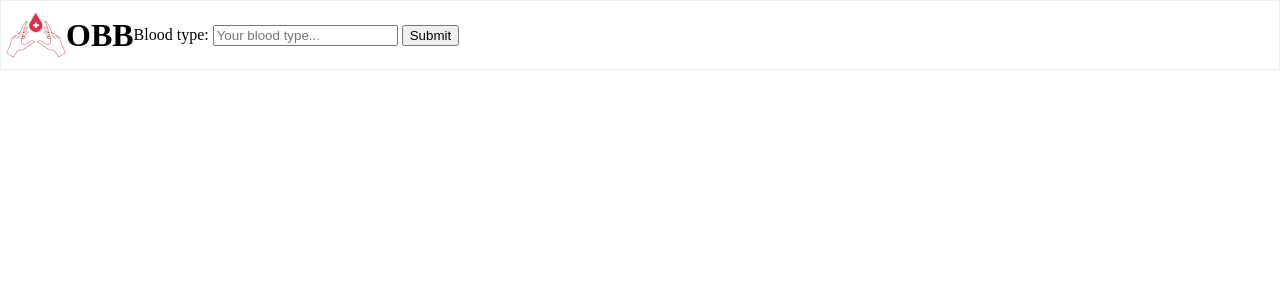
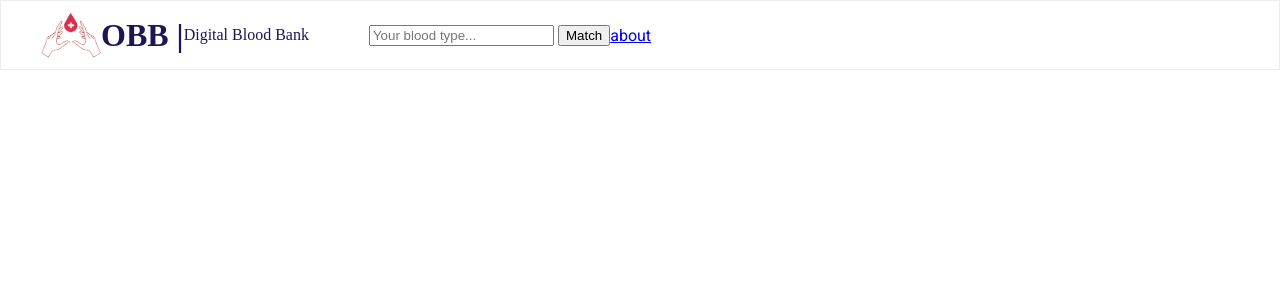
Before and after one commit to Fahadkiyani/digital-blood-bank, a Node server app: page / in a window 1280 px wide. Shown: the top 300 px of the page. Run offline with Node 20, Linux system fonts and the light colour scheme; some libraries are stand-ins or nearby versions.

Commit message:
video route created

```diff
--- a/app.js
+++ b/app.js
@@ -1,5 +1,4 @@
 const express = require('express');
-const router = express.Router();
 var path = require('path');
 const bodyParser = require('body-parser');
 const mongoose =require('mongoose');
@@ -7,12 +6,14 @@ require('dotenv/config');
 
 const app = express();
 
-
+// Middleware's
 // static path to public
 app.use('/static', express.static(path.join(__dirname, 'public')));
 
 // parse application/x-www-form-urlencoded
 app.use(bodyParser.urlencoded({ extended: false }));
+
+// router routes middleware
 
 
 
@@ -21,11 +22,18 @@ app.use(bodyParser.json());
 // view engine embedded js
 app.set('view engine', 'ejs');
 
-// root route
+// http request Endpoints
 app.get('/', (req,res)=>{
     res.render('pages/index');
     res.status(404).end()
 });
+app.post('/datalist',(req,res)=>{
+  console.log(req.body.bloodType);
+})
+app.get('/video',(req,res,next)=>{
+  res.redirect('https://www.youtube.com/watch?v=RvzL7ZU_r58');
+next();
+})
 
 // Database connect
 mongoose.connect(process.env.db_connection_string,{useNewUrlParser:true,useUnifiedTopology: true,keepAlive: true})
--- a/public/css/main.css
+++ b/public/css/main.css
@@ -1,3 +1,4 @@
+@import url('https://fonts.googleapis.com/css2?family=Roboto:ital,wght@0,100;0,300;0,400;0,500;0,700;0,900;1,100;1,300;1,400;1,500;1,700;1,900&display=swap');
 * {
     box-sizing: border-box;
   }
@@ -6,30 +7,50 @@ body{
     padding: 0;
     background-color: white;
     box-sizing: border-box;
+    font-family: 'Roboto', sans-serif;
 }
-    .head-nav{
+    .head-navbar{
         width: 100vw;
         height: 70px;
         border: 1px solid #ededed;
         display: flex;
         align-items: center;
         flex-direction: row;
-
     }
-        .header-image-conatainer-01{
+/* logo */
+        .logo-container{
+            /* background-color: indianred; */
+            display: flex;
+            flex-direction: row;
+            padding:0 20px;
+            height: inherit;
+        }
+        .header-image-conatainer{
         display: flex;
         align-items: center;
         flex-direction: row;
-        margin-left: 5px;
+
         }
         .dbb-logo{
             max-width: 60px;
             max-height: 60px;
+            margin-left: 20px;
         }
 
         .header-website-name{
+          display: flex;
+          align-items: center;
+          font-family: 'Times New Roman', Times, serif;
+          color: #201455;
+        }
 
-        }
+/* form container */
         .header-form{
 
+            margin-left: 40px;
+            }
+
+        .bloodType{
+            color: rgb(58, 58, 58);
+            font-family: 'Roboto', sans-serif;
         }
--- a/views/partials/header.ejs
+++ b/views/partials/header.ejs
@@ -1,12 +1,13 @@
 
 <body>
-    <div class="head-nav">
-        <div class="header-image-conatainer-01"><img class="dbb-logo" src="/static/images/dbb logo v0.2.png"   alt="Digital blood bank logo">
-            <div class="header-website-name"><h1>OBB</h1></div>
+    <div class="head-navbar">
+        <div class="logo-container">
+            <div class="header-image-conatainer"><img class="dbb-logo" src="/static/images/dbb logo v0.2.png"   alt="Digital blood bank logo"></div>
+                <div class="header-website-name"><h1>OBB | </h1><p> Digital Blood Bank</p></div>
         </div>
-
-        <div class="header-form"><form action="/datalist" method="POST">
-            <label for="bloodType">Blood type:</label>
+        <div class="header-form">
+            <form action="/datalist" method="POST">
+                <!-- <label for="bloodType" class="bloodType">Blood type:</label> -->
                 <input list="blood" name="bloodType" id="bloodType" placeholder="Your blood type...">
                 <datalist id="blood">
                     <option value="A+">
@@ -18,7 +19,8 @@
                     <option value="AB+">
                     <option value="AB-">
                 </datalist>
-            <input type="submit">
-          </form></div>
-
+                <input type="submit" value="Match">
+          </form>
         </div>
+        <a class="about" href="/about">about</a>
+    </div>
```
Also changed, not shown: README.md. Lines whose indentation alone changed are shown as unchanged.
